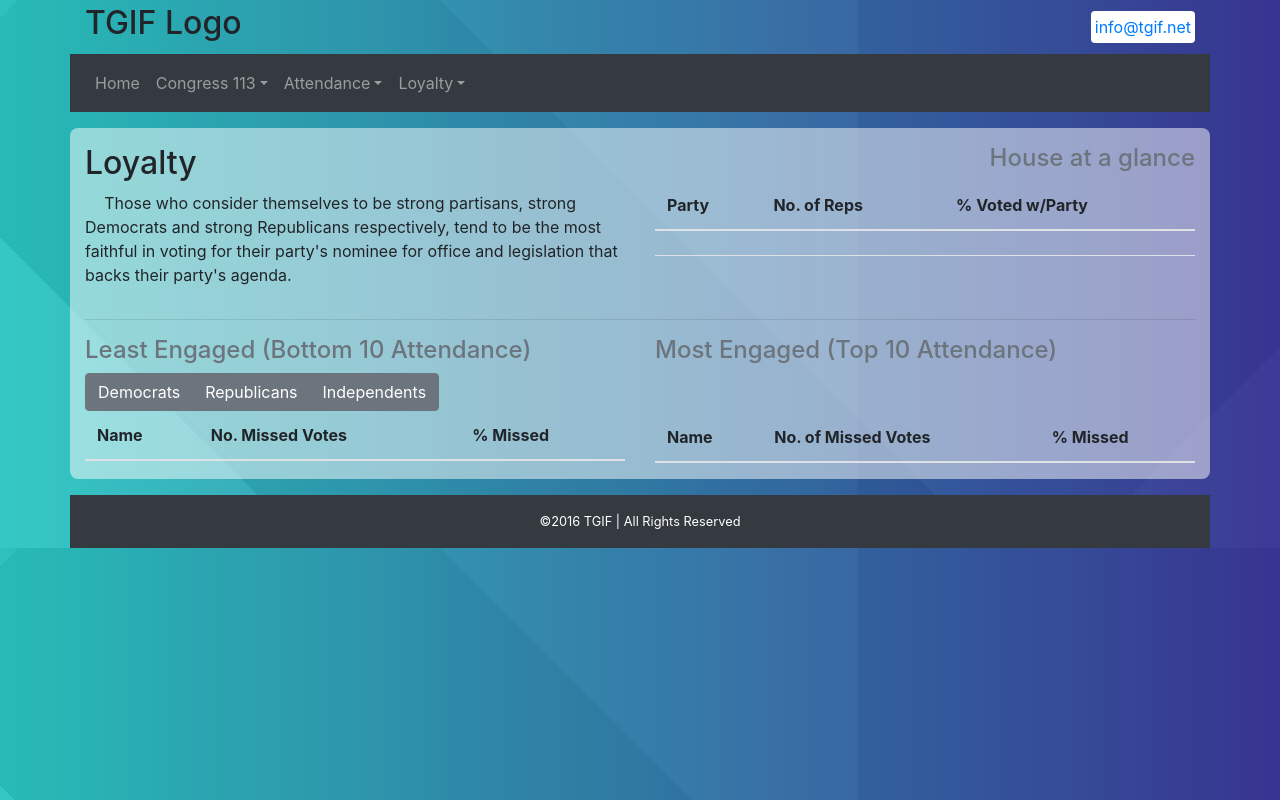
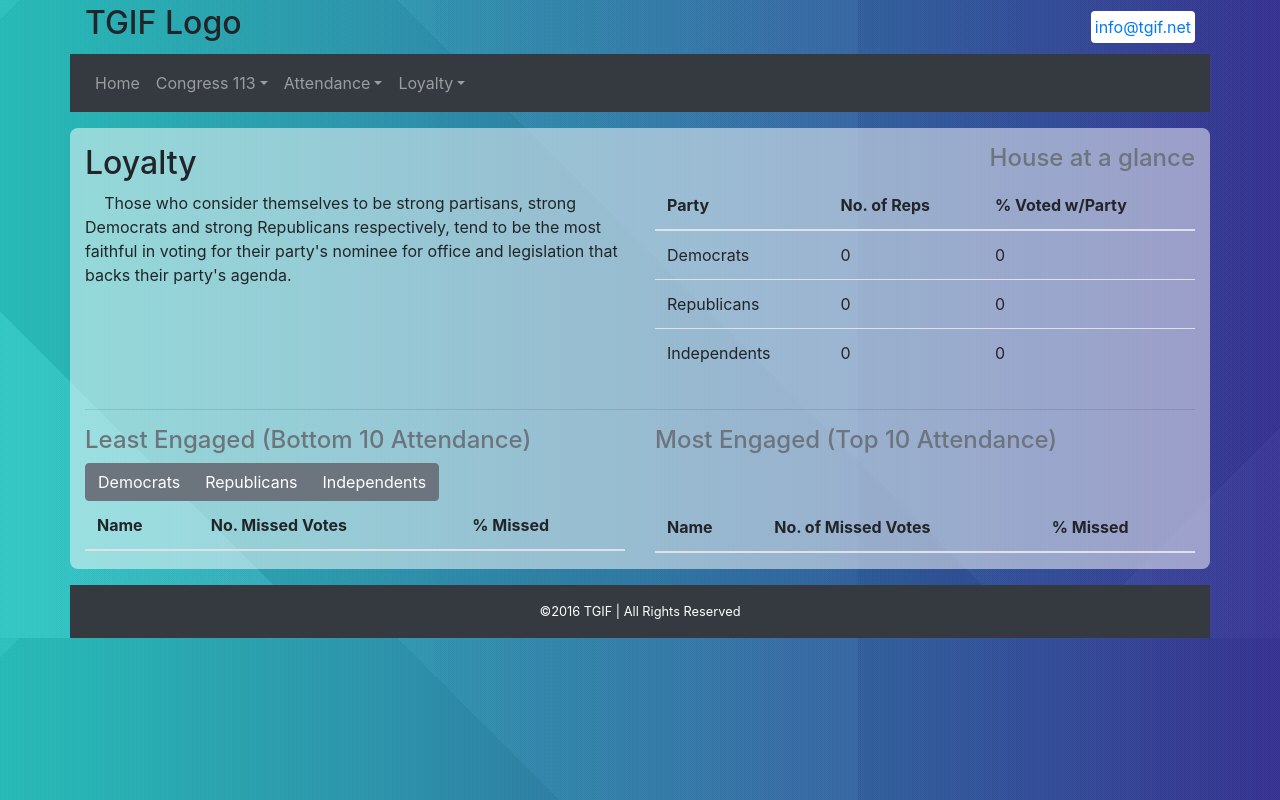
Before and after one commit to Kraloz/vue-tgif-Mindhub, a Vue app: page /loyalty/house in a window 1280 px wide. Built offline with nearby package versions, Linux system fonts and the light colour scheme.

Commit message:
resume ok

```diff
--- a/src/components/ResumeTable.vue
+++ b/src/components/ResumeTable.vue
@@ -11,7 +11,7 @@
       </thead>
       <tbody>
         <tr
-          v-for="(party, index) in stats"
+          v-for="(party, index) in stats[congress]"
           :key="index"
         >
           <td>{{ party.name }}</td>
@@ -24,12 +24,16 @@
 </template>
 
 <script>
-import { mapState } from 'vuex'
+import { mapState, mapGetters } from 'vuex'
 
 export default {
   name: 'ResumeTable',
   computed: {
-    ...mapState(['stats'])
+    ...mapGetters(['statsOf','membersSize']),
+    ...mapState(['stats']),
+    congress() {
+      return this.$route.params.congress
+    }
   }
 }
 </script>
```
